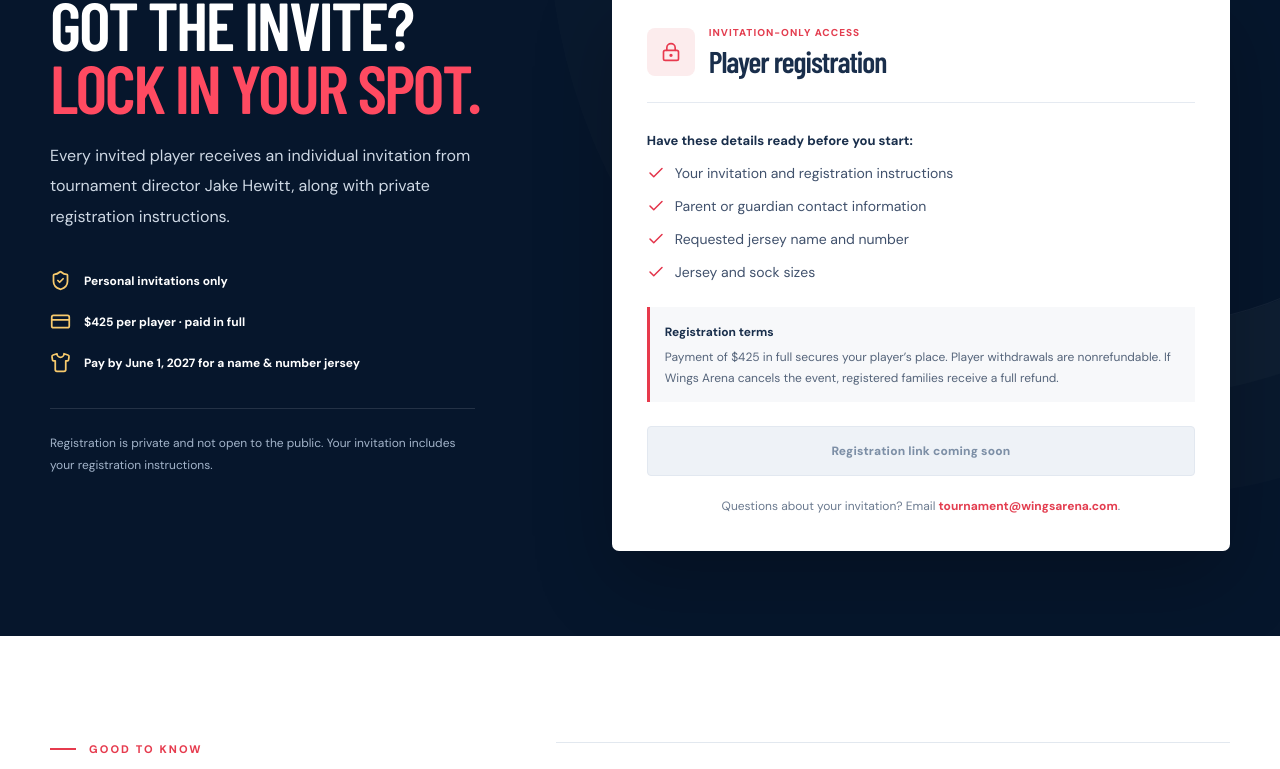
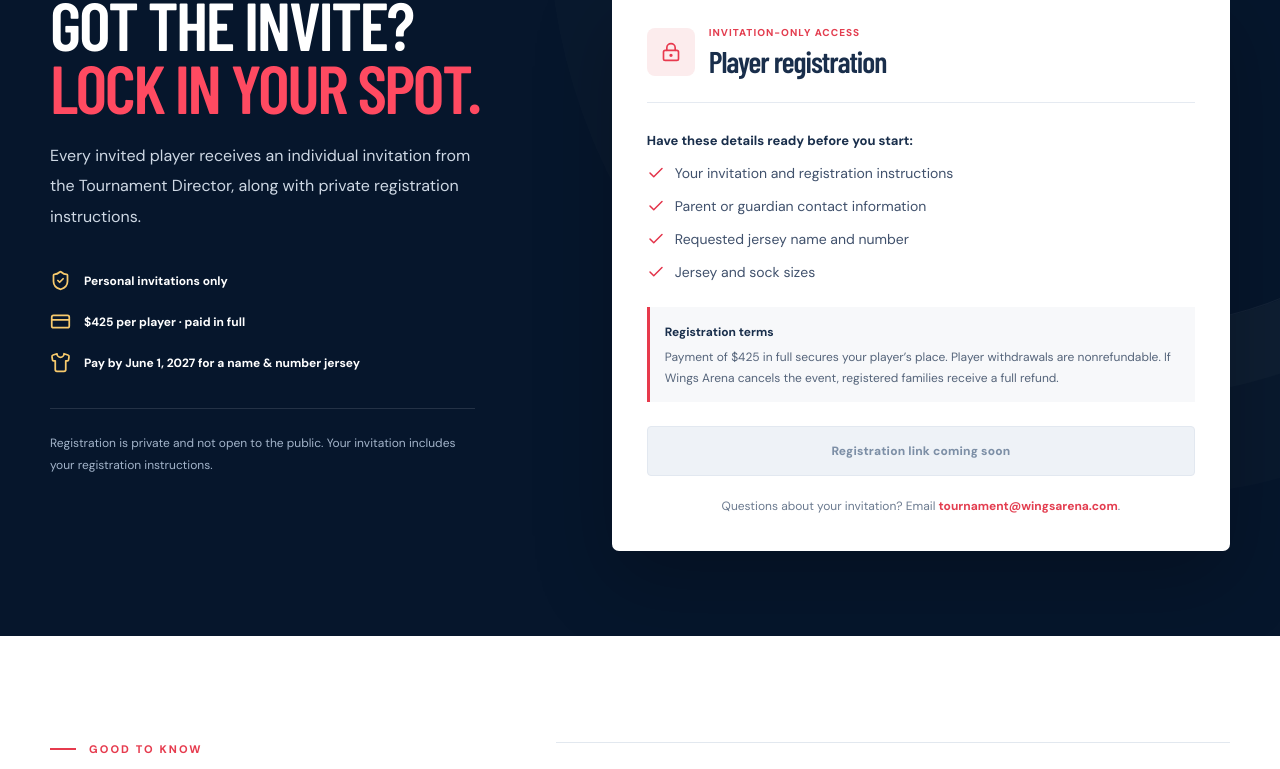
Before and after one commit to Avmannino/four_nations_tournament, a React (Vite) app: page / in a window 1280 px wide. Shown: the part 4932-5701 px from the top of the page. Built offline with nearby package versions, Linux system fonts and the light colour scheme.

Commit message:
Refer to the Tournament Director instead of by name
Co-Authored-By: Claude Opus 5.5 <noreply@anthropic.com>

```diff
--- a/src/App.jsx
+++ b/src/App.jsx
@@ -76,7 +76,7 @@ const experience = [
 const faqs = [
   {
     q: 'Can any player register?',
-    a: 'No. The Four Nations Youth Games is a selective, invitation-only event. Tournament director Jake Hewitt selects each player and sends an individual invitation with private registration instructions. There is no public registration or waitlist.',
+    a: 'No. The Four Nations Youth Games is a selective, invitation-only event. The Tournament Director selects each player and sends an individual invitation with private registration instructions. There is no public registration or waitlist.',
   },
   {
     q: 'Are players representing their home countries?',
@@ -150,8 +150,8 @@ function Registration() {
           <p className="eyebrow eyebrow--yellow"><span className="eyebrow-line" />INVITED PLAYERS</p>
           <h2>Got the invite?<br /><span>Lock in your spot.</span></h2>
           <p>
-            Every invited player receives an individual invitation from tournament director
-            Jake Hewitt, along with private registration instructions.
+            Every invited player receives an individual invitation from the Tournament Director,
+            along with private registration instructions.
           </p>
           <div className="registration-highlights">
             <div><ShieldCheck size={21} /><span>Personal invitations only</span></div>
```
